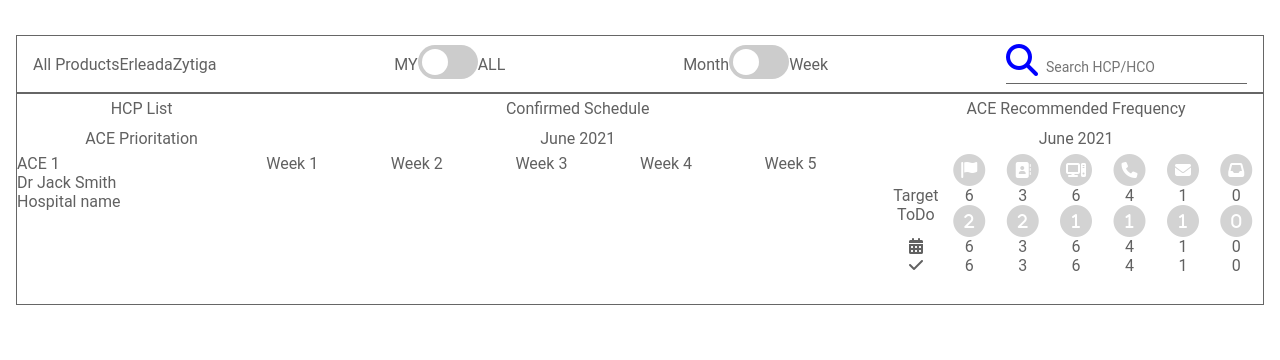
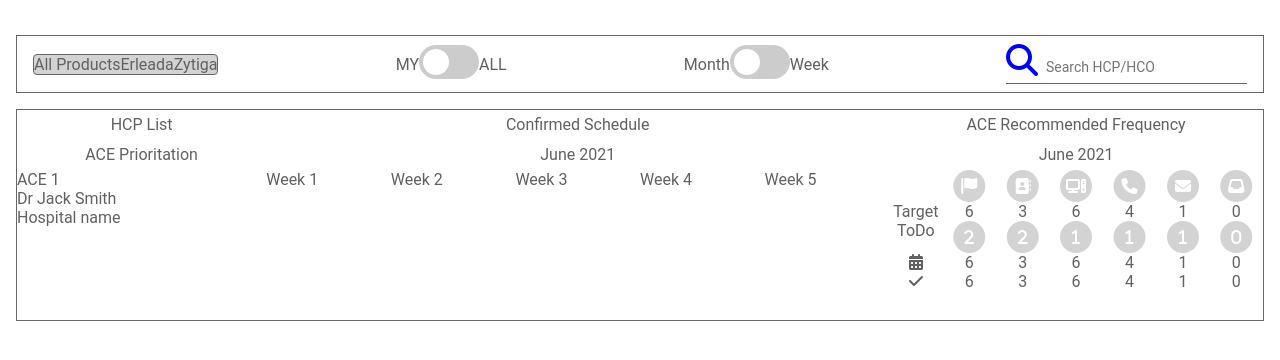
Before and after one commit to Gxerxes/angular-leon-calendar, an Angular app: page / in a window 1280 px wide. Shown: the top 360 px of the page. Built offline with nearby package versions, Linux system fonts and the light colour scheme.

Commit message:
2 files modified

```diff
--- a/src/app/product-list/product-list.component.css
+++ b/src/app/product-list/product-list.component.css
@@ -10,6 +10,16 @@
 
 .fa-magnifying-glass {
   color: blue;
+}
+
+.tabs {
+  border: 1px solid #666;
+  border-radius: 4px;
+  background-color: lightgray;
+}
+
+.tabs div {
+  display: inline-block;
 }
 
 .top-bar {
@@ -26,6 +36,7 @@
 }
 
 .calender-container {
+  margin-top: 16px;
   border: 1px solid #666;
 }
 
--- a/src/app/product-list/product-list.component.html
+++ b/src/app/product-list/product-list.component.html
@@ -1,9 +1,9 @@
 <div class="all-container">
   <div class="top-bar">
-    <div>
-      <span>All Products</span>
-      <span>Erleada</span>
-      <span>Zytiga</span>
+    <div class="tabs">
+      <div>All Products</div>
+      <div>Erleada</div>
+      <div>Zytiga</div>
     </div>
     <div class="toggle-container">
       <span>MY</span>
```
